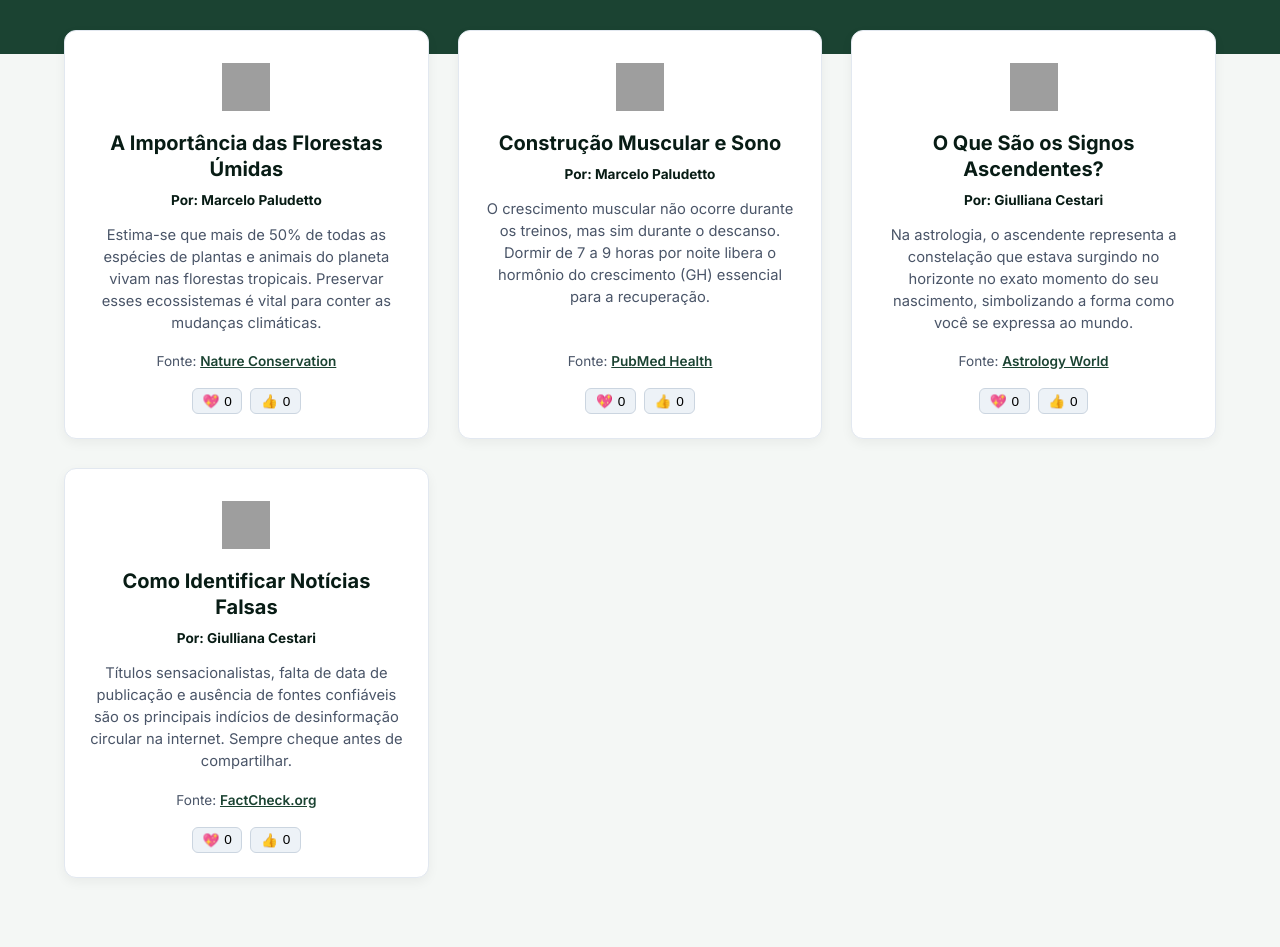
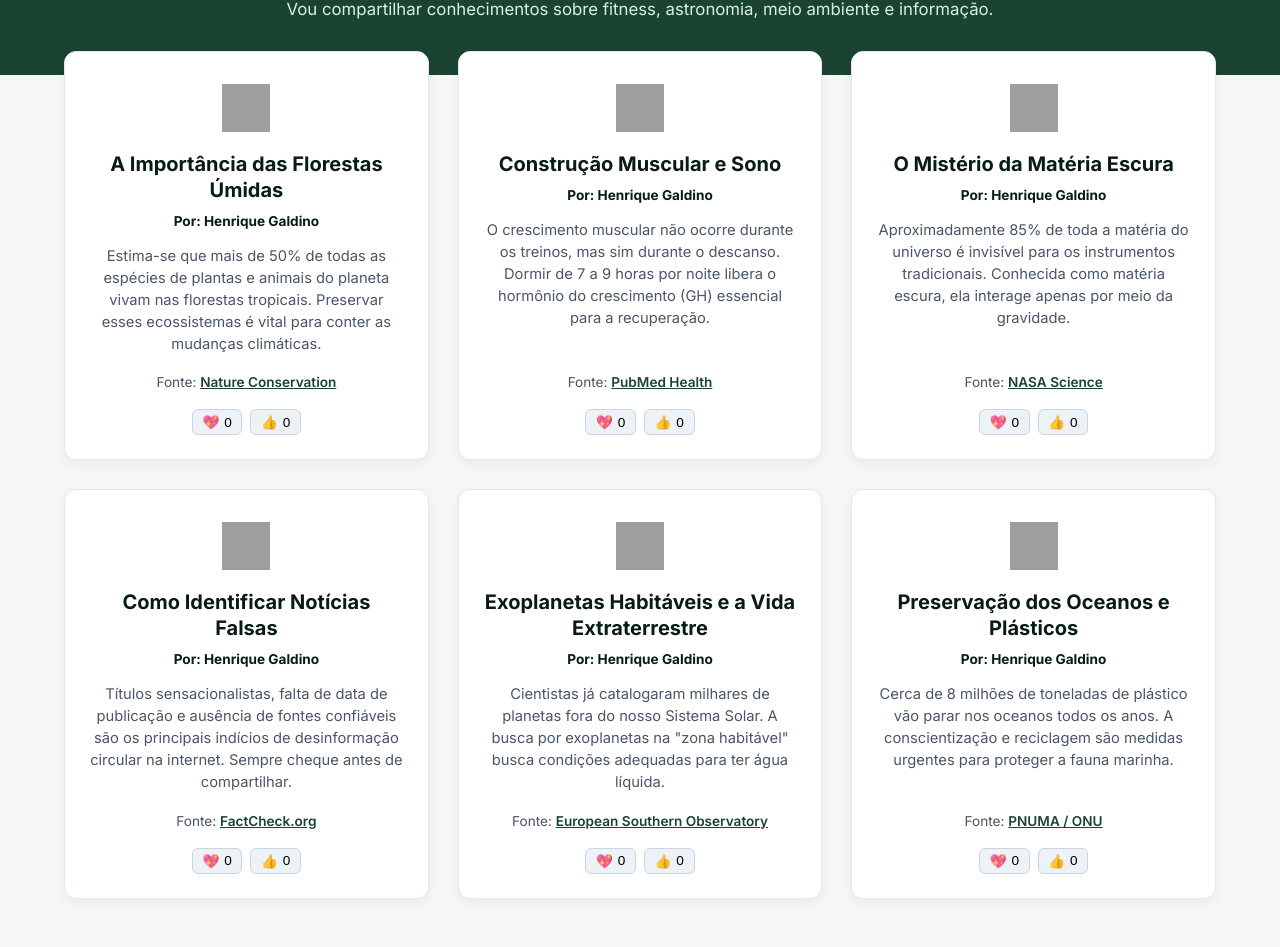
Before and after one commit to henriquegaldinosilva/Blog-, a plain HTML site: page index.html in a window 1280 px wide. Shown: the part 133-1080 px from the top of the page. Before the commit the page ends 1059 px from the top, so only its background shows below. Drawn offline with Linux system fonts and the light colour scheme; grey boxes are pictures that could not be loaded.

Commit message:
Update index.html

```diff
--- a/index.html
+++ b/index.html
@@ -3,7 +3,7 @@
 <head>
     <meta charset="UTF-8">
     <meta name="viewport" content="width=device-width, initial-scale=1.0">
-    <title>Meu Blog de Curiosidades</title>
+    <title>Meu Blog Curioso</title>
     <!-- Fonte Google: Inter -->
     <link rel="preconnect" href="https://fonts.googleapis.com">
     <link rel="preconnect" href="https://fonts.gstatic.com" crossorigin>
@@ -13,8 +13,12 @@
 <body>
 
     <header class="header-hero">
+        <div class="theme-toggle">
+            <button id="theme-dark-btn" class="theme-btn" onclick="setTheme('dark')">🌙 Escuro</button>
+            <button id="theme-light-btn" class="theme-btn active" onclick="setTheme('light')">☀️ Claro</button>
+        </div>
         <h1>Meu Blog Curioso</h1>
-        <p>Vou compartilhar conhecimentos sobre fitness, universo, natureza e informação.</p>
+        <p>Vou compartilhar conhecimentos sobre fitness, astronomia, meio ambiente e informação.</p>
     </header>
 
     <main class="main-container">
@@ -23,10 +27,10 @@
             <!-- Post 1: Meio Ambiente -->
             <article class="card">
                 <div class="card-icon">
-                    <img src="https://api.iconify.design/lucide:leaf.svg?color=%232d6a4f" alt="Folha">
+                    <img src="https://api.iconify.design/lucide:leaf.svg?color=%232d6a4f" alt="Folha" class="icon-img">
                 </div>
                 <h2>A Importância das Florestas Úmidas</h2>
-                <p class="author">Por: Marcelo Paludetto</p>
+                <p class="author">Por: Henrique Galdino</p>
                 <p class="description">
                     Estima-se que mais de 50% de todas as espécies de plantas e animais do planeta vivam nas florestas tropicais. Preservar esses ecossistemas é vital para conter as mudanças climáticas.
                 </p>
@@ -40,10 +44,10 @@
             <!-- Post 2: Academia -->
             <article class="card">
                 <div class="card-icon">
-                    <img src="https://api.iconify.design/lucide:dumbbell.svg?color=%232d6a4f" alt="Haltere">
+                    <img src="https://api.iconify.design/lucide:dumbbell.svg?color=%232d6a4f" alt="Haltere" class="icon-img">
                 </div>
                 <h2>Construção Muscular e Sono</h2>
-                <p class="author">Por: Marcelo Paludetto</p>
+                <p class="author">Por: Henrique Galdino</p>
                 <p class="description">
                     O crescimento muscular não ocorre durante os treinos, mas sim durante o descanso. Dormir de 7 a 9 horas por noite libera o hormônio do crescimento (GH) essencial para a recuperação.
                 </p>
@@ -54,17 +58,17 @@
                 </div>
             </article>
 
-            <!-- Post 3: Astrologia -->
+            <!-- Post 3: Astronomia -->
             <article class="card">
                 <div class="card-icon">
-                    <img src="https://api.iconify.design/lucide:sparkles.svg?color=%232d6a4f" alt="Estrelas">
+                    <img src="https://api.iconify.design/lucide:telescope.svg?color=%232d6a4f" alt="Telescópio" class="icon-img">
                 </div>
-                <h2>O Que São os Signos Ascendentes?</h2>
-                <p class="author">Por: Giulliana Cestari</p>
+                <h2>O Mistério da Matéria Escura</h2>
+                <p class="author">Por: Henrique Galdino</p>
                 <p class="description">
-                    Na astrologia, o ascendente representa a constelação que estava surgindo no horizonte no exato momento do seu nascimento, simbolizando a forma como você se expressa ao mundo.
+                    Aproximadamente 85% de toda a matéria do universo é invisível para os instrumentos tradicionais. Conhecida como matéria escura, ela interage apenas por meio da gravidade.
                 </p>
-                <p class="source">Fonte: <a href="https://www.astrology.com" target="_blank">Astrology World</a></p>
+                <p class="source">Fonte: <a href="https://www.nasa.gov" target="_blank">NASA Science</a></p>
                 <div class="reactions">
                     <button class="like-btn" onclick="addReaction(this)">💖 <span class="count">0</span></button>
                     <button class="fire-btn" onclick="addReaction(this)">👍 <span class="count">0</span></button>
@@ -74,14 +78,48 @@
             <!-- Post 4: Fake News -->
             <article class="card">
                 <div class="card-icon">
-                    <img src="https://api.iconify.design/lucide:shield-alert.svg?color=%232d6a4f" alt="Alerta">
+                    <img src="https://api.iconify.design/lucide:shield-alert.svg?color=%232d6a4f" alt="Alerta" class="icon-img">
                 </div>
                 <h2>Como Identificar Notícias Falsas</h2>
-                <p class="author">Por: Giulliana Cestari</p>
+                <p class="author">Por: Henrique Galdino</p>
                 <p class="description">
                     Títulos sensacionalistas, falta de data de publicação e ausência de fontes confiáveis são os principais indícios de desinformação circular na internet. Sempre cheque antes de compartilhar.
                 </p>
                 <p class="source">Fonte: <a href="https://www.factcheck.org" target="_blank">FactCheck.org</a></p>
+                <div class="reactions">
+                    <button class="like-btn" onclick="addReaction(this)">💖 <span class="count">0</span></button>
+                    <button class="fire-btn" onclick="addReaction(this)">👍 <span class="count">0</span></button>
+                </div>
+            </article>
+
+            <!-- Post 5: Astronomia -->
+            <article class="card">
+                <div class="card-icon">
+                    <img src="https://api.iconify.design/lucide:orbit.svg?color=%232d6a4f" alt="Órbita" class="icon-img">
+                </div>
+                <h2>Exoplanetas Habitáveis e a Vida Extraterrestre</h2>
+                <p class="author">Por: Henrique Galdino</p>
+                <p class="description">
+                    Cientistas já catalogaram milhares de planetas fora do nosso Sistema Solar. A busca por exoplanetas na "zona habitável" busca condições adequadas para ter água líquida.
+                </p>
+                <p class="source">Fonte: <a href="https://www.eso.org" target="_blank">European Southern Observatory</a></p>
+                <div class="reactions">
+                    <button class="like-btn" onclick="addReaction(this)">💖 <span class="count">0</span></button>
+                    <button class="fire-btn" onclick="addReaction(this)">👍 <span class="count">0</span></button>
+                </div>
+            </article>
+
+            <!-- Post 6: Meio Ambiente -->
+            <article class="card">
+                <div class="card-icon">
+                    <img src="https://api.iconify.design/lucide:droplet.svg?color=%232d6a4f" alt="Gota de Água" class="icon-img">
+                </div>
+                <h2>Preservação dos Oceanos e Plásticos</h2>
+                <p class="author">Por: Henrique Galdino</p>
+                <p class="description">
+                    Cerca de 8 milhões de toneladas de plástico vão parar nos oceanos todos os anos. A conscientização e reciclagem são medidas urgentes para proteger a fauna marinha.
+                </p>
+                <p class="source">Fonte: <a href="https://www.unep.org" target="_blank">PNUMA / ONU</a></p>
                 <div class="reactions">
                     <button class="like-btn" onclick="addReaction(this)">💖 <span class="count">0</span></button>
                     <button class="fire-btn" onclick="addReaction(this)">👍 <span class="count">0</span></button>
```
